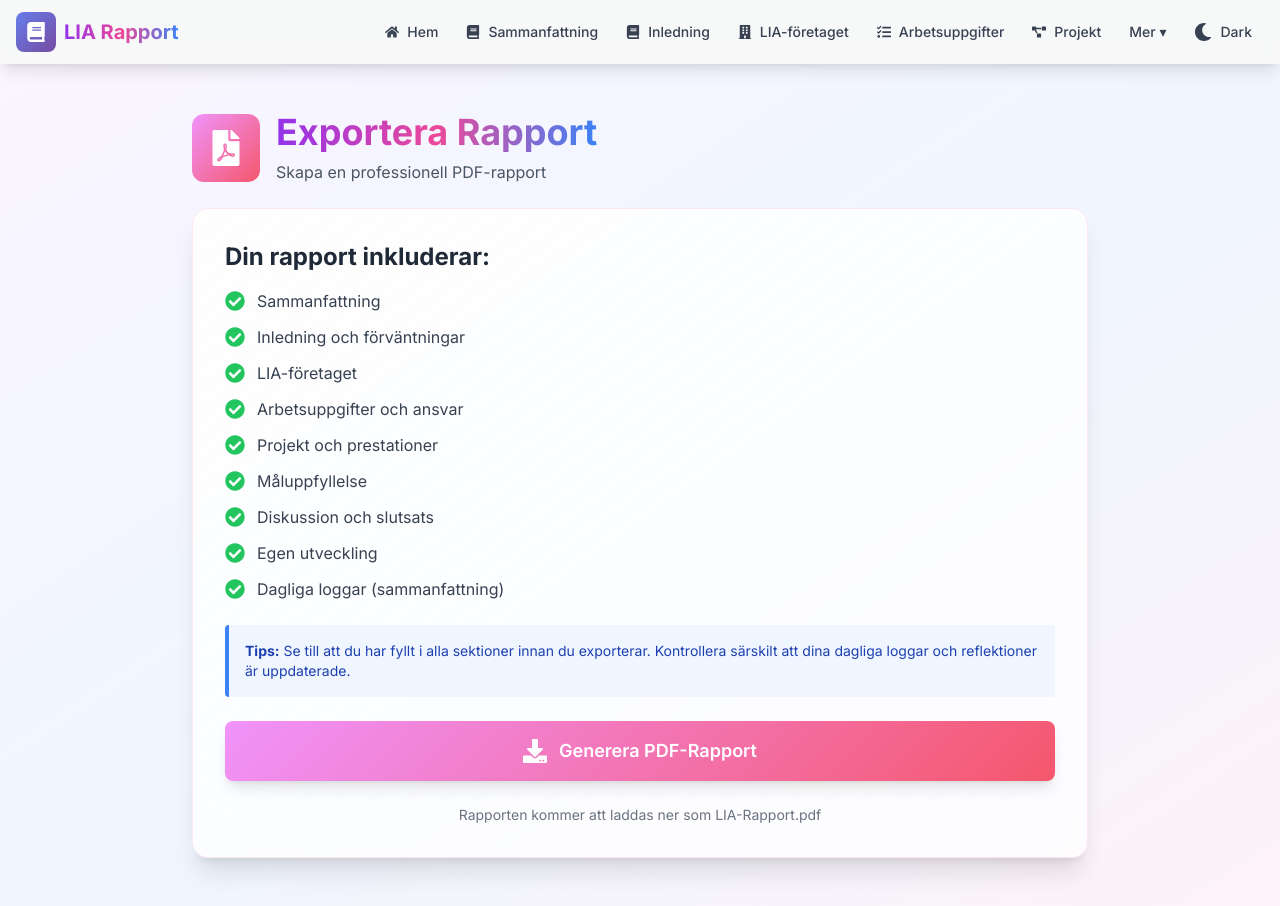
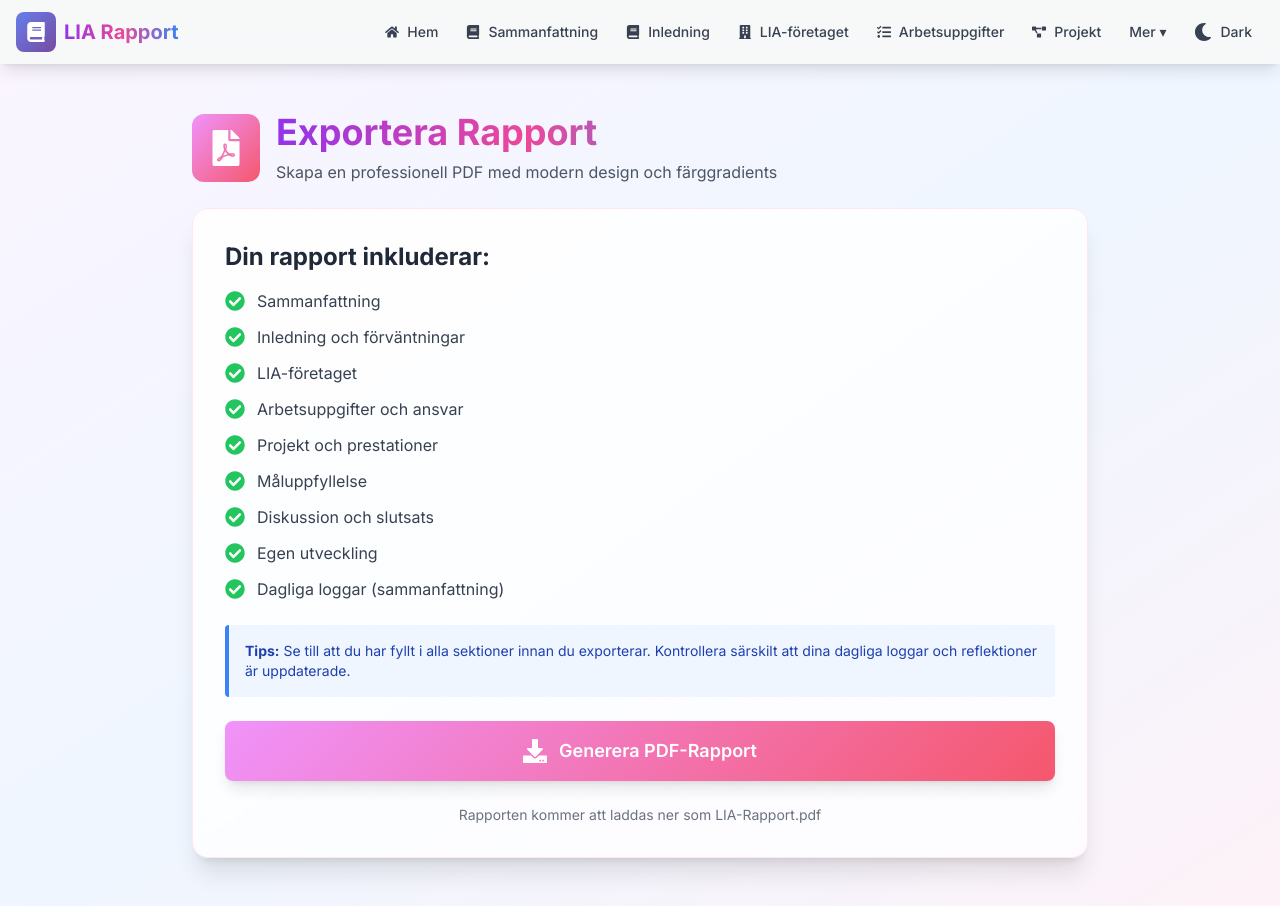
Before and after one commit to justin-Attinoto-Coder/LIA-rapport, a Next.js app: page /export in a window 1280 px wide. Built offline with nearby package versions, Linux system fonts and the light colour scheme.

Commit message:
implement pdf generation

```diff
--- a/src/app/export/page.tsx
+++ b/src/app/export/page.tsx
@@ -365,7 +365,9 @@ export default function ExportPage() {
           </div>
           <div>
             <h1 className="text-4xl font-bold gradient-text">Exportera Rapport</h1>
-            <p className="text-gray-600 mt-2">Skapa en professionell PDF-rapport</p>
+            <p className="text-gray-600 dark:text-gray-400 mt-2">
+              Skapa en professionell PDF med modern design och färggradients
+            </p>
           </div>
         </div>
 
```
